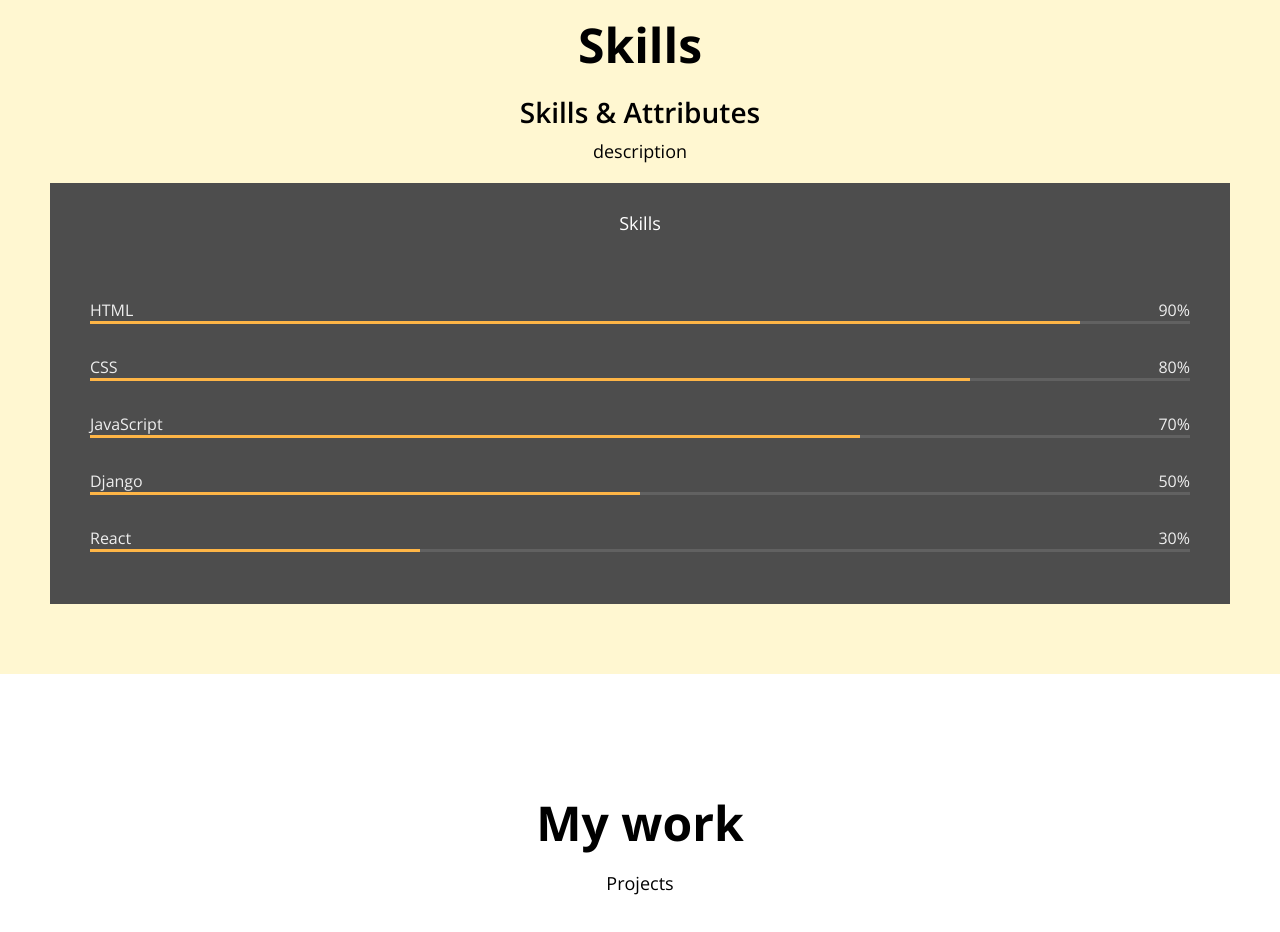
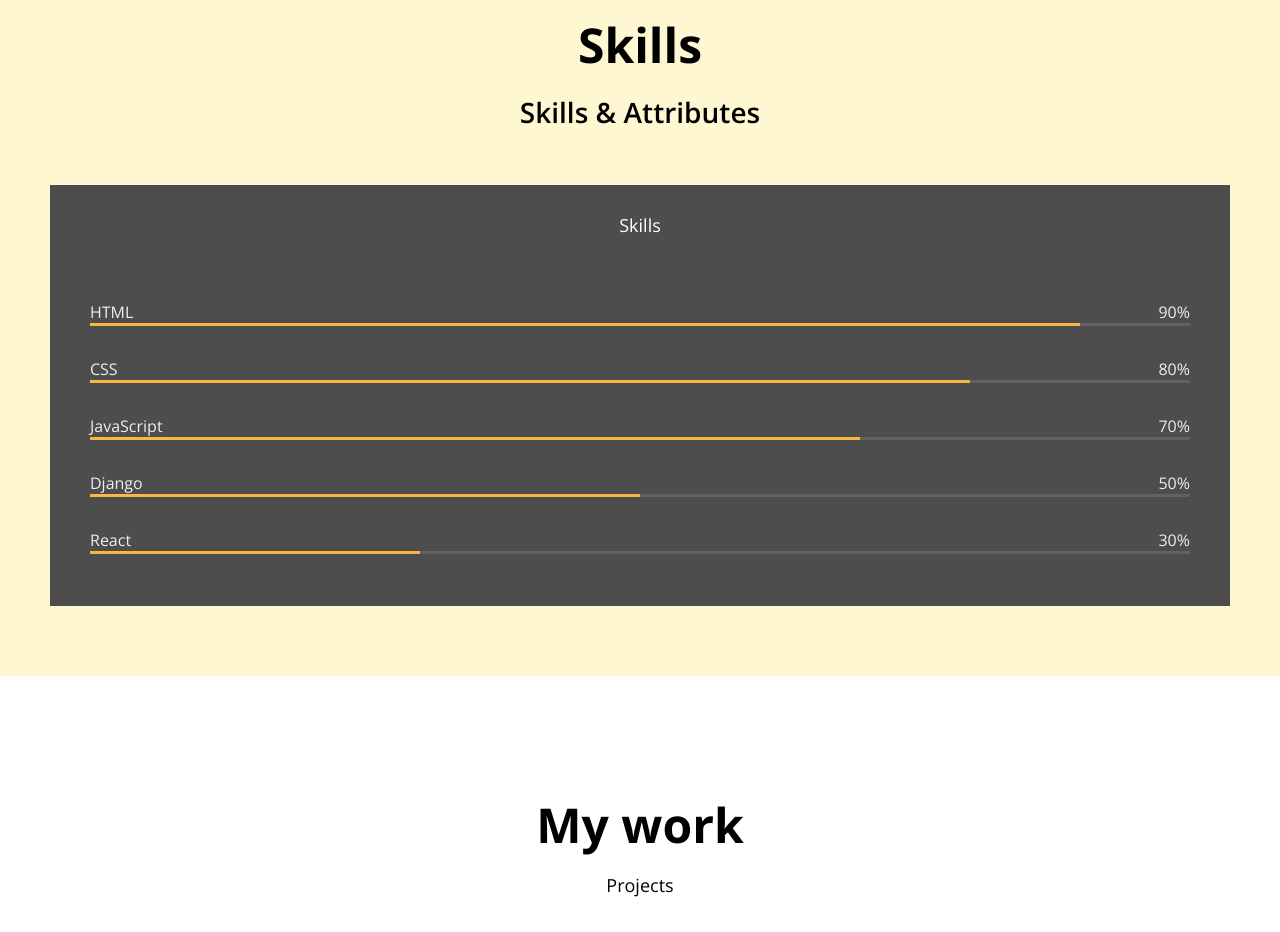
Before and after one commit to merrychrisml/Portfolio, a plain HTML site: page index.html in a window 1280 px wide. Shown: the part 1540-2472 px from the top of the page. Drawn offline with nearby package versions, Linux system fonts and the light colour scheme; a web font is replaced by a local one.

Commit message:
skill description modify

```diff
--- a/index.html
+++ b/index.html
@@ -90,7 +90,7 @@
       <div class="section__container">
         <h1>Skills</h1>
         <h2>Skills & Attributes</h2>
-        <p>description</p>
+        <p>　</p>
         <div class="skillset">
           <div class="skillset__left">
             <h3 class="skillset__title">Skills</h3>
```
